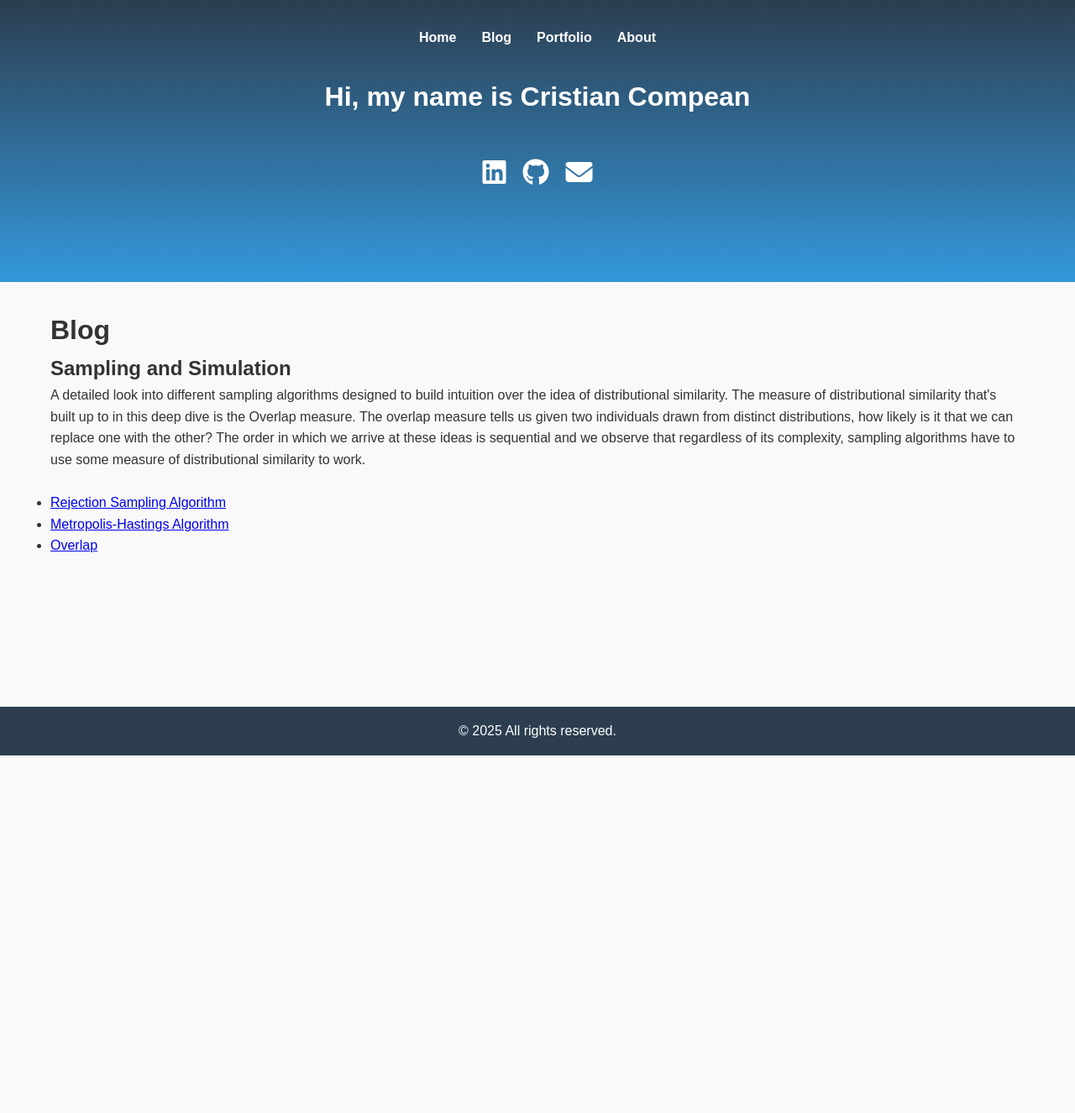
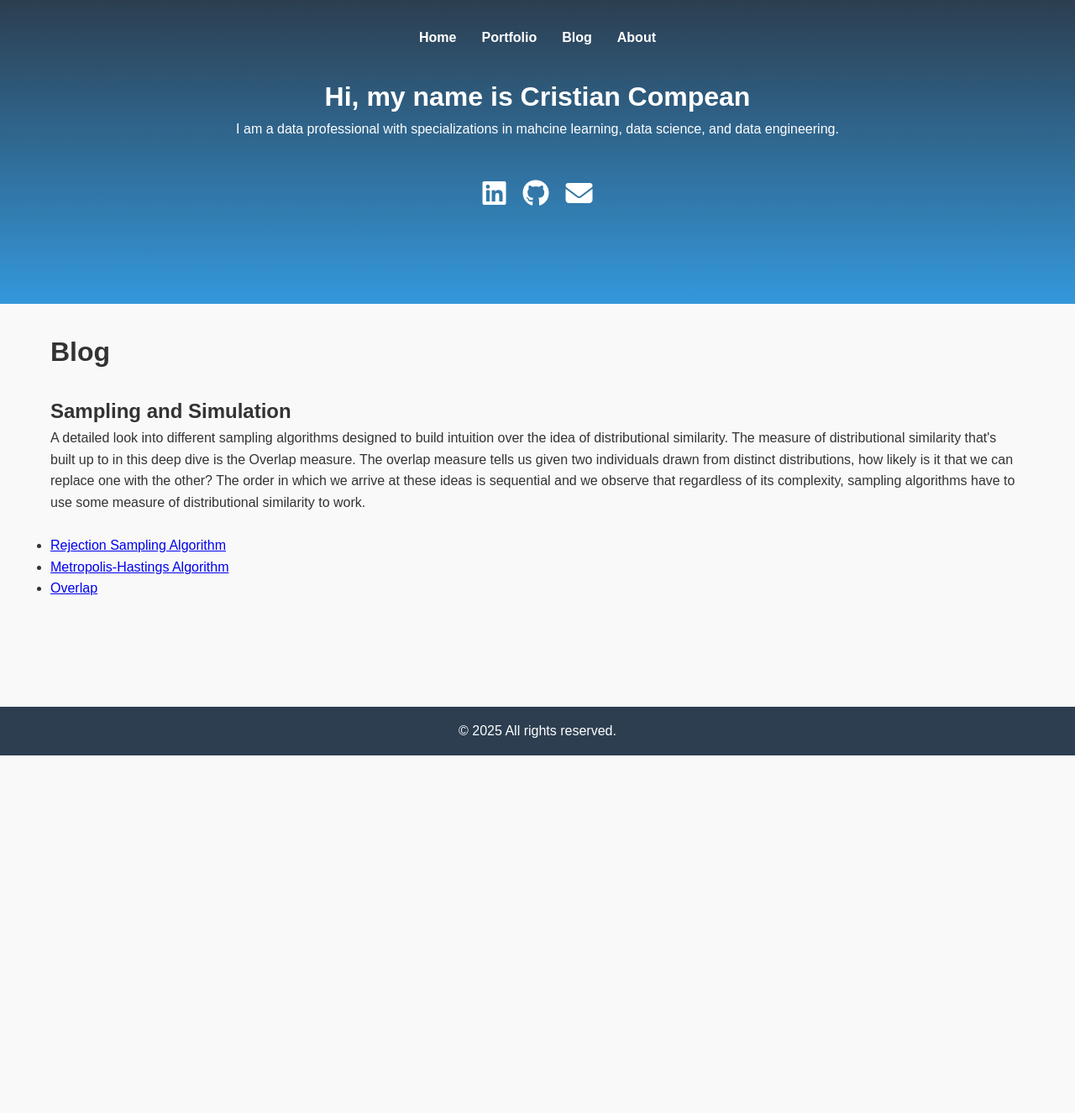
Before and after one commit to zunzun08/zunzun08.github.io, a Jekyll site: the page index.html, which Jekyll copies as it is, in a window 1280 px wide. Shown: the whole page at 84% size. Built offline with Jekyll 4.4.1, drawn with Linux system fonts in a browser that asks for light colours; before the commit the page ends 1300 px from its top, so only the background shows below that.

```diff
--- a/index.html
+++ b/index.html
@@ -111,15 +111,17 @@
         <nav>
             <ul>
                 <li><a href="index.html">Home</a></li>
+                <li><a href="portfolio.html">Portfolio</a></li>
                 <li><a href="blog.html">Blog</a></li>
-                <li><a href="portfolio.html">Portfolio</a></li>
                 <li><a href="about.html">About</a></li>
             </ul>
         </nav>
 
         <div class="hero-content">
             <h1>Hi, my name is Cristian Compean</h1>
-
+            <p>
+                I am a data professional with specializations in mahcine learning,
+                data science, and data engineering.
             <div class="hero-links">
                 <a href="https://linkedin.com/in/cristianzcompean">
                     <i class="fab fa-linkedin fa-2x"></i>
@@ -139,6 +141,7 @@
     <!-- Main Content -->
     <div class="container">
         <h1> Blog </h1>
+        <br>
         <h2>Sampling and Simulation</h2>
         <p> A detailed look into different sampling algorithms designed to build intuition over the idea of
             distributional similarity.
```
Also changed, not shown: _posts/2025-05-27-overlap.md (renamed from _posts/2025-05-27 overlap.md, +1 -1 lines).
